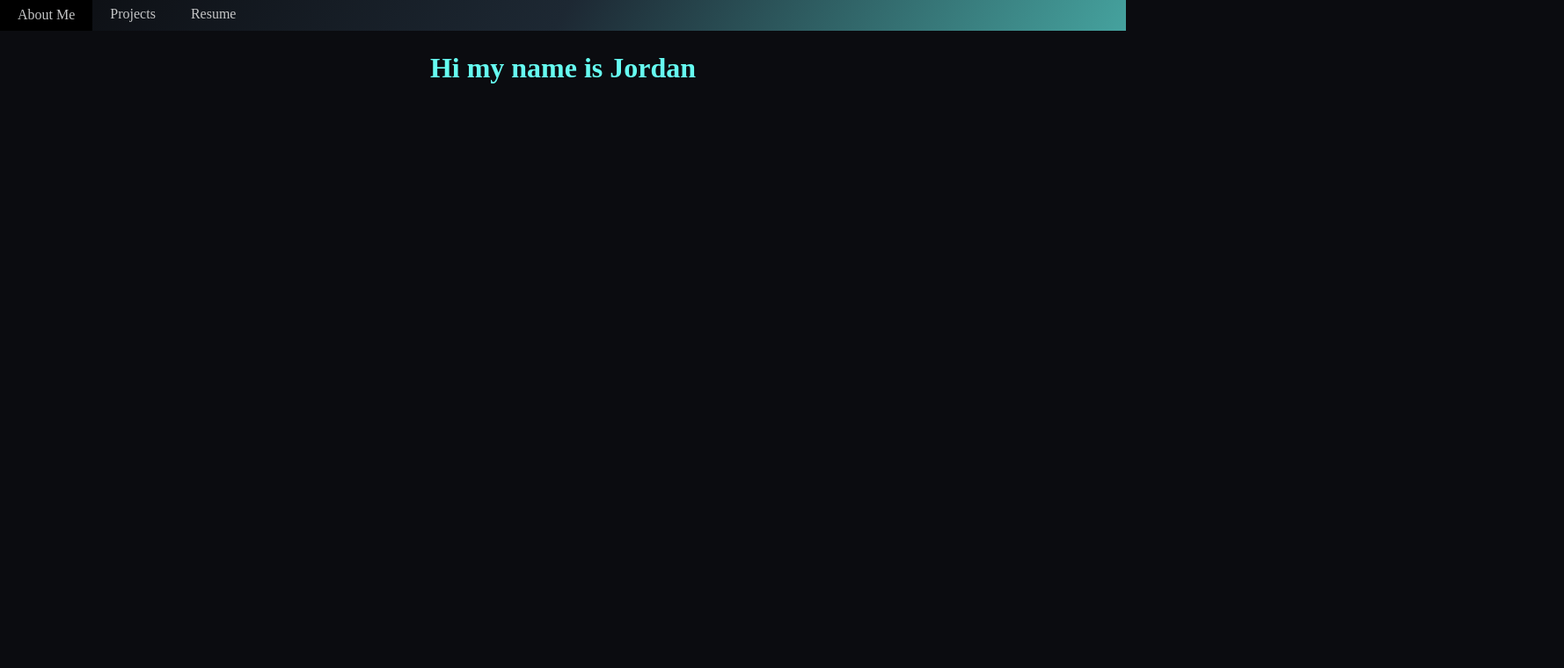
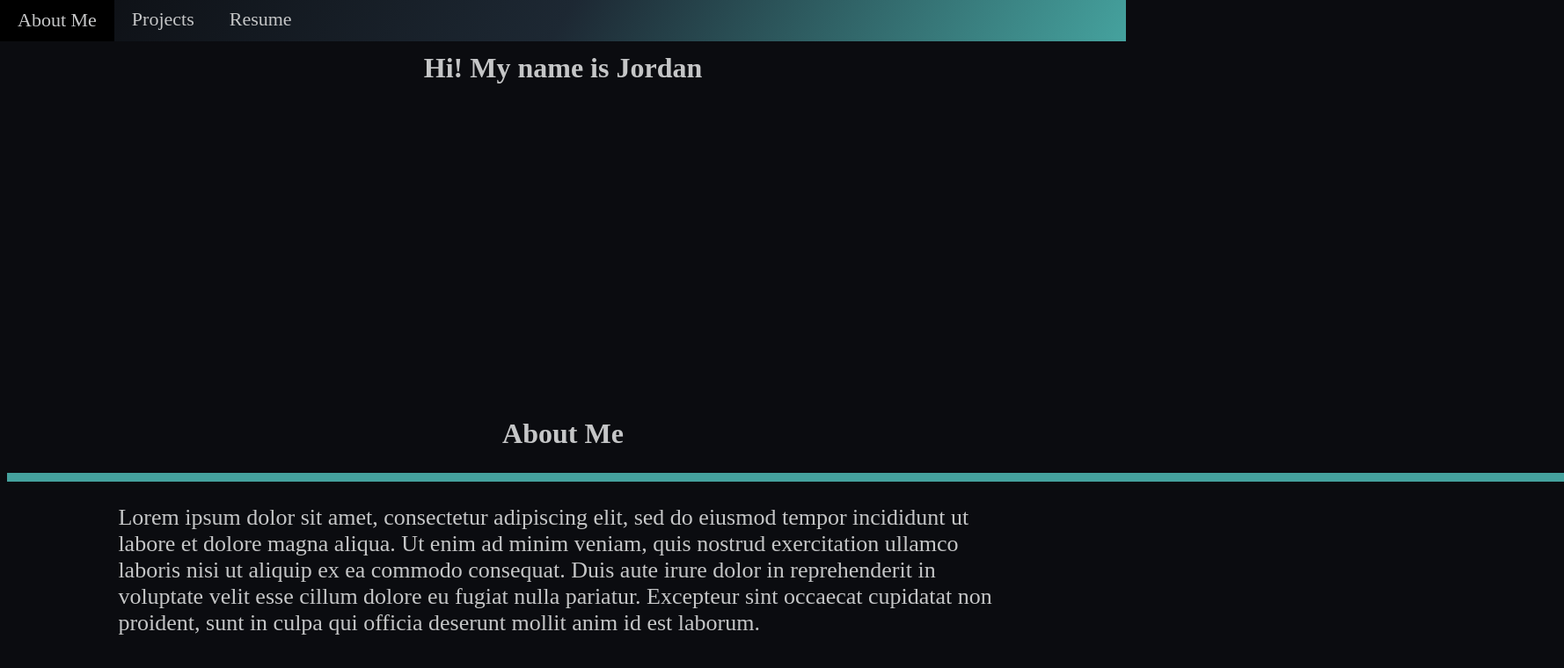
Before and after one commit to LewisJordann/LewisJordann.github.io, a plain HTML site: page index.html in a window 1280 px wide. Shown: the whole page at 88% size, 1778 px wide, since content can reach past the window. Drawn offline with Linux system fonts and the light colour scheme.

Commit message:
Started formatting About Me Section

```diff
--- a/index.css
+++ b/index.css
@@ -5,6 +5,11 @@
     --background-color-dark: #0b0c10;
     --background-color-light: #1d2833;
     --text-color-: #c5c6c7;
+}
+
+html {
+    scroll-behavior: smooth;
+    overflow-x: hidden;
 }
 
 body {
@@ -32,6 +37,7 @@ body {
     display: block;
     color: var(--text-color-);
     text-align: center;
+    font-size: 22px;
     padding-left: 20px;
     padding-right: 20px;
     padding-top: 8%;
@@ -46,11 +52,41 @@ body {
 .navbar li a:active{
     background-color: black;
 }
+/* Title Section */
+#nameTitle {
+    padding-top: 2rem;
+    color: var(--text-color-);
+    text-align: center;
+    font-size: 32px;
+}
+
+/* End Title Section
 
 /* About me Section */
 #aboutmeTitle {
-    padding-top: 2rem;
+    margin-top: 30%;
     text-align: center;
     font-size: 32px;
-    color: var(--highlight-color-primary);
+    color: var(--text-color-);
 }
+
+#aboutmeSection hr{
+    background: var(--highlight-color-secondary);
+    padding-top: 5px;
+    padding-bottom: 5px;
+    border: 1px var(--highlight-color-secondary);
+    margin-top: 1%;
+    margin-bottom: 2%;
+    width: 100%;
+    padding-left: 20%;
+    padding-right: 20%;
+}
+
+#aboutmeParagraph{
+    color: var(--text-color-);
+    font-size: 26px;
+    margin-left: 10%;
+    margin-right: 10%;
+}
+
+/* End About me Section */
--- a/index.html
+++ b/index.html
@@ -9,18 +9,34 @@
         <!-- Navbar Section -->
         <div class="navbar">
             <ul>
-                <li><a href="#">About Me</a></li>
+                <li><a href="#aboutmeSection" class="nav-object">About Me</a></li>
                 <li><a href="#">Projects</a></li>
                 <li><a href="Resume.pdf" target="blank">Resume</a></li>
             </ul>
         </div>
 
+        <!-- Title Section -->
+        <section id="titleSection">
+            <div class="title">
+                <h1 id="nameTitle">
+                    Hi! My name is Jordan
+                </h1>
+            </div>
+        </section>
+        <!-- End Title Section -->
+
         <!-- About Me Section -->
         <section id="aboutmeSection">
             <div class="AboutMe">
-                <h1 id="aboutmeTitle">Hi my name is Jordan</h1>
+                <h1 id="aboutmeTitle">About Me</h1>
+                <hr class="break-line">
+                <p id="aboutmeParagraph">
+                    Lorem ipsum dolor sit amet, consectetur adipiscing elit, sed do eiusmod tempor incididunt ut labore et dolore magna aliqua. Ut enim ad minim veniam, quis nostrud exercitation ullamco laboris nisi ut aliquip ex ea commodo consequat. Duis aute irure dolor in reprehenderit in voluptate velit esse cillum dolore eu fugiat nulla pariatur. Excepteur sint occaecat cupidatat non proident, sunt in culpa qui officia deserunt mollit anim id est laborum.
+                </p>
             </div>
         </section>
+        <!-- End About Me Section -->
+
         <!-- Projects Section -->
         <!-- TODO -->
 
```
